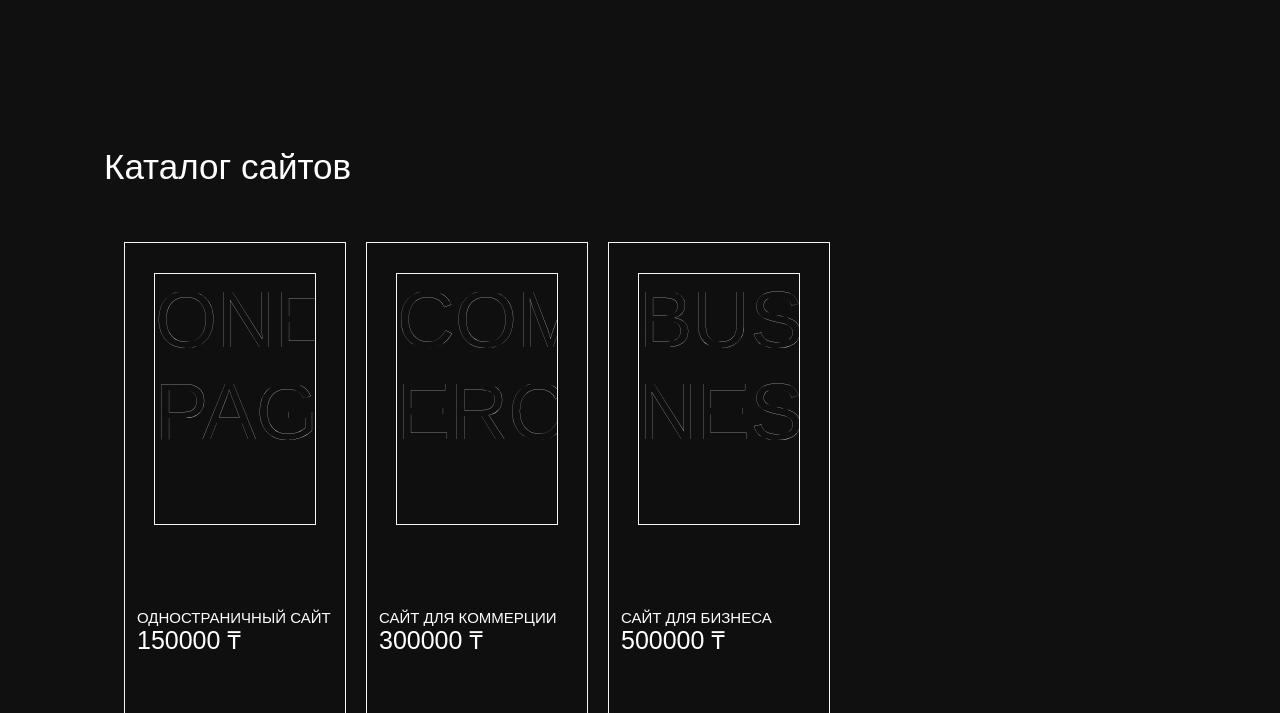
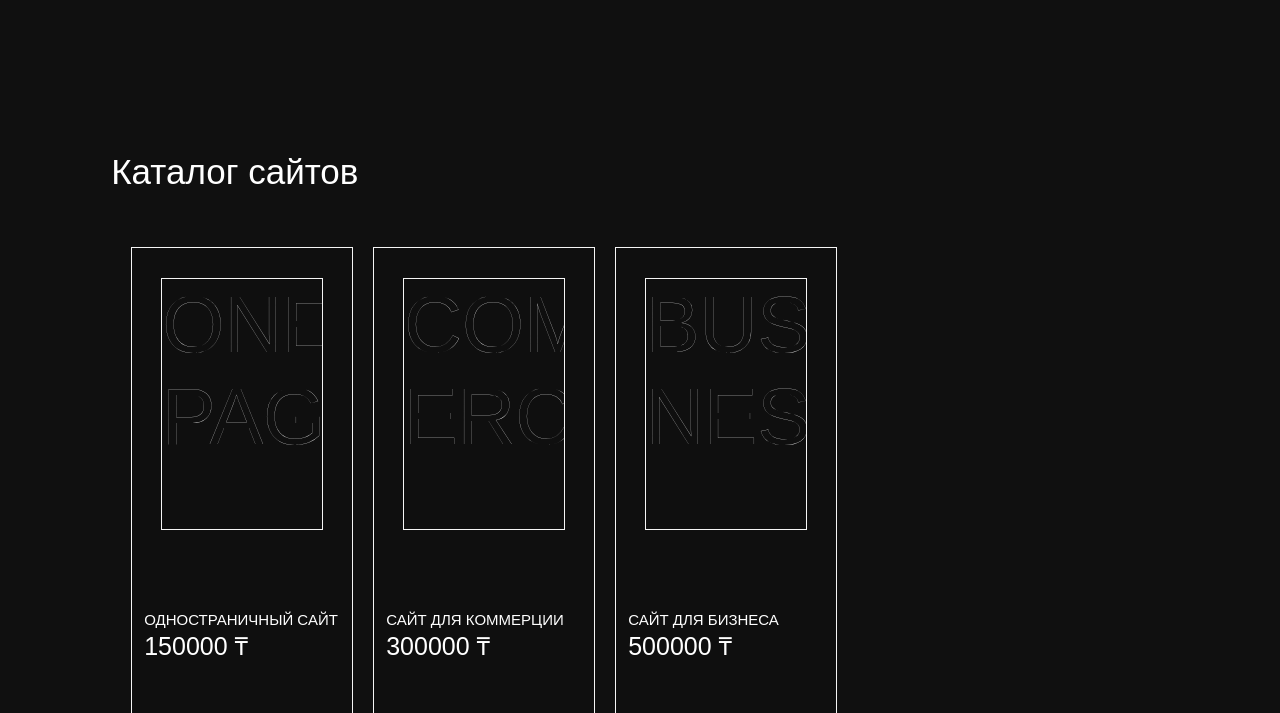
Before and after one commit to Anvar-uly/siteForBusiness, a plain HTML site: page index.html in a window 1280 px wide. Shown: the part 1028-1741 px from the top of the page. Drawn offline with Linux system fonts and the light colour scheme.

Commit message:
Update style.css

```diff
--- a/style.css
+++ b/style.css
@@ -1,5 +1,5 @@
 /*Обнуляем стили при помощи другого CSS-файла*/
-@import url('reset.css');
+/*@import url('reset.css');*/
 /*Общие стили*/
 :root {
     scroll-behavior: smooth;
```
